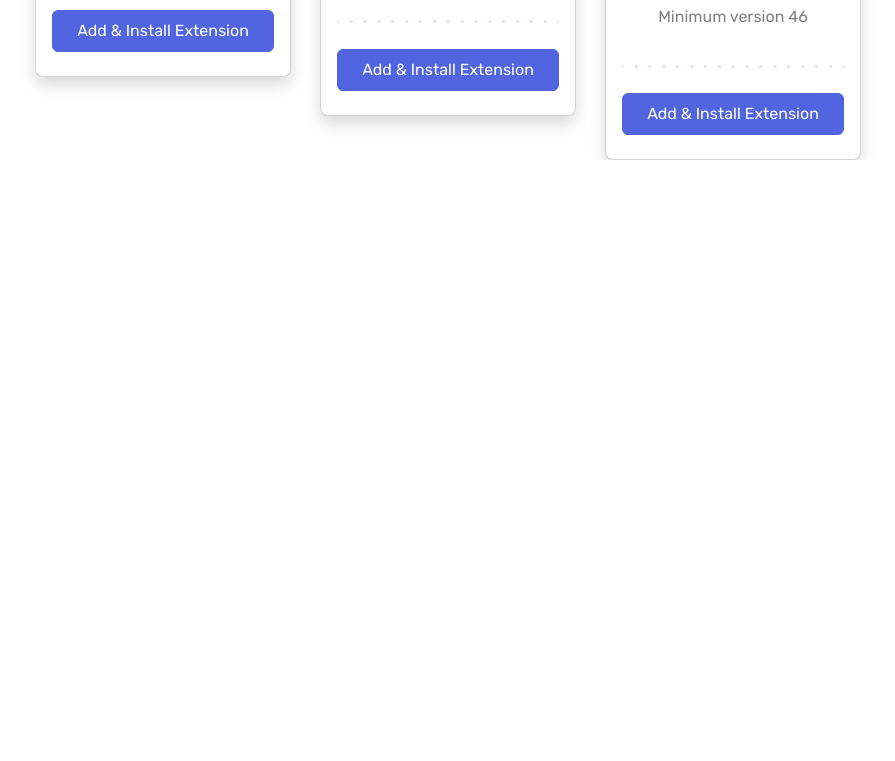
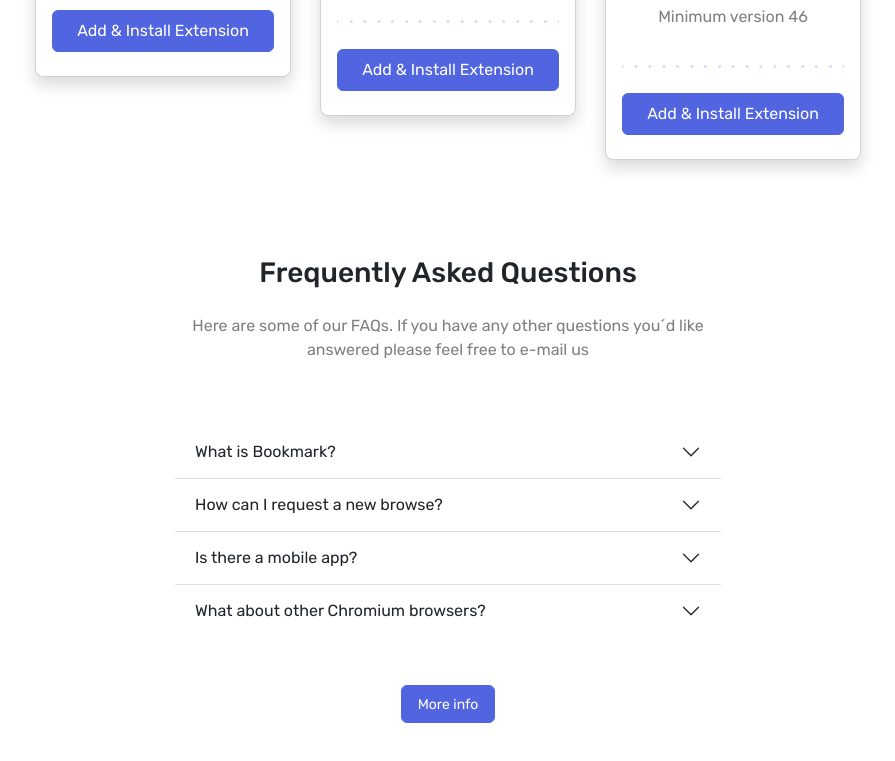
Before and after one commit to PamelaSCB/Sprint2, a website: page index.html in a window 1280 px wide. Shown: the part 2327-3088 px from the top of the page, without its empty margins (192-1087 px from the left). Before the commit the page ends 2487 px from the top, so only its background shows below. Drawn offline with nearby package versions, Linux system fonts and the light colour scheme; files whose address does not match are found by name.

Commit message:
Ejercicio4

```diff
--- a/index.html
+++ b/index.html
@@ -14,6 +14,8 @@
 
 <body>
 	<header>
+
+		<!-- Ejercicio 1 :Grid Responsive + Navbar Fixed Top-->
 
 		<!-- Navbar Fixed Top-->
 
@@ -52,7 +54,7 @@
 
 	<main >
 
-		<!-- Grid Responsive -->
+		<!--:Grid Responsive -->
 
 		<section class="container-xl pt-4">
 			<div class="row justify-content-center align-items-center pt-5 mt-5 ms-lg-4">
@@ -72,7 +74,7 @@
 			</div>
 		</section>
 
-		<!-- Grid Responsive & Navtab -->
+		<!-- Ejercicio 2: Grid Responsive + Navtab -->
 
 		<section class="container-xl pt-5">
 			<div class="row">
@@ -168,7 +170,8 @@
 			</div>
 		</section>
 
-<!-- Grid Responsive & Cards -->
+<!-- Ejercicio 3: Grid Responsive + Cards + Button-->
+
 <section class="container-xl mt-5">
 <div class="row">
 	<div class="col-12 col-lg-6 mx-auto text-center mt-5 px-1">
@@ -214,12 +217,70 @@
 		</div>
 	</div>
 </div>
+
+<!-- Ejercicio 4: Grid Responsive + Accordion + Button  -->
+
 </section>
+<section class="container-xl pt-5">
+	<div class="row ">
+		<div class="col-12 col-lg-6 m-auto text-center mt-5 px-1 ">
+			<h3 class="mx-5 mx-lg-0 px-5 px-lg-0">Frequently Asked Questions</h3>
+			<p class="text-black-50 mx-5 mx-lg-3 mt-4 mt-lg-4">Here are some of our FAQs. If you have any other questions you´d like answered please feel free to e-mail us</p>
+		</div>
+	</div>
 
-	</main>
+<div class="row justify-content-center mt-5" >
+<div class="accordion accordion-flush col-12 col-lg-6 border-top-bottom" id="accordionFlushExample">
+	<div class="accordion-item">
+	  <h2 class="accordion-header" id="flush-headingOne">
+		<button class="accordion-button collapsed bg-white" type="button" data-bs-toggle="collapse" data-bs-target="#flush-collapseOne" aria-expanded="false" aria-controls="flush-collapseOne">
+		  What is Bookmark?
+		</button>
+	  </h2>
+	  <div id="flush-collapseOne" class="accordion-collapse collapse" aria-labelledby="flush-headingOne" data-bs-parent="#accordionFlushExample">
+		<div class="accordion-body">Lorem ipsum dolor sit amet consectetur adipisicing elit. Facere voluptatem laborum soluta, iste quos enim quis blanditiis aspernatur? Impedit saepe iste qui eveniet exercitationem recusandae dolorem, et esse, fuga non dolore ratione nihil eius magni suscipit, ex labore ipsam quibusdam.</div>
+	  </div>
+	</div>
+	<div class="accordion-item">
+	  <h2 class="accordion-header" id="flush-headingTwo">
+		<button class="accordion-button collapsed bg-white" type="button" data-bs-toggle="collapse" data-bs-target="#flush-collapseTwo" aria-expanded="false" aria-controls="flush-collapseTwo">
+		  How can I request a new browse?
+		</button>
+	  </h2>
+	  <div id="flush-collapseTwo" class="accordion-collapse collapse" aria-labelledby="flush-headingTwo" data-bs-parent="#accordionFlushExample">
+		<div class="accordion-body">Lorem ipsum dolor, sit amet consectetur adipisicing elit. Quisquam voluptate, eligendi exercitationem amet doloribus inventore, nihil quia vel perferendis eos repellat architecto optio culpa facere dicta quasi minima! Provident, neque alias quod eligendi maiores illum doloremque sapiente nam rerum magni?</div>
+	  </div>
+	</div>
+	<div class="accordion-item">
+	  <h2 class="accordion-header" id="flush-headingThree">
+		<button class="accordion-button collapsed" type="button" data-bs-toggle="collapse" data-bs-target="#flush-collapseThree" aria-expanded="false" aria-controls="flush-collapseThree">
+		  Is there a mobile app?
+		</button>
+	  </h2>
+	  <div id="flush-collapseThree" class="accordion-collapse collapse" aria-labelledby="flush-headingThree" data-bs-parent="#accordionFlushExample">
+		<div class="accordion-body">Lorem ipsum dolor sit, amet consectetur adipisicing elit. Recusandae cumque error quo obcaecati quas! Suscipit, inventore dignissimos, ratione magni officiis quasi saepe cupiditate eos voluptatum quam modi voluptate reprehenderit voluptatibus doloribus dolores corrupti, sequi dicta perspiciatis eaque dolorum quaerat blanditiis.</div>
+	  </div>
+	</div>
+	<div class="accordion-item">
+		<h2 class="accordion-header" id="flush-headingFour">
+		  <button class="accordion-button collapsed bg-white" type="button" data-bs-toggle="collapse" data-bs-target="#flush-collapseFour" aria-expanded="false" aria-controls="flush-collapseFour">
+			What about other Chromium browsers?
+		  </button>
+		</h2>
+		<div id="flush-collapseFour" class="accordion-collapse collapse" aria-labelledby="flush-headingFour" data-bs-parent="#accordionFlushExample">
+		  <div class="accordion-body">Lorem ipsum, dolor sit amet consectetur adipisicing elit. Vitae qui odio nemo rerum eos quam soluta nesciunt consectetur laboriosam est! Autem aspernatur illo fugit molestiae, aliquam sunt tenetur suscipit facilis similique veniam nisi deleniti dolores, itaque quisquam? Eos, labore voluptatem..</div>
+		</div>
+	  </div>
+	</div>
+</div>
+<div class="row justify-content-center mt-5 mb-5">
+	<button type="button" class="btn btn-primary w-auto px-3 border-2"><span class="small">More info</span></button>
+</div>
+</section>
+</main>
 
 	<!-- JS de Bootstrap -->
-    <script src="node_modules/bootstrap/dist/js/bootstrap.bundle.js"></script>
+<script src="node_modules/bootstrap/dist/js/bootstrap.bundle.js"></script>
 </body>
 </html>
 </head>
--- a/scss/main.scss
+++ b/scss/main.scss
@@ -25,7 +25,7 @@ $secondary: #fa5959;
   width: 40%;
 }
 
-@media (min-width: 992px) {
+@media (min-width: 998px) {
   #card-1 {
     margin-top: 1rem;
   }
```
Also changed, not shown: css/main.css.
